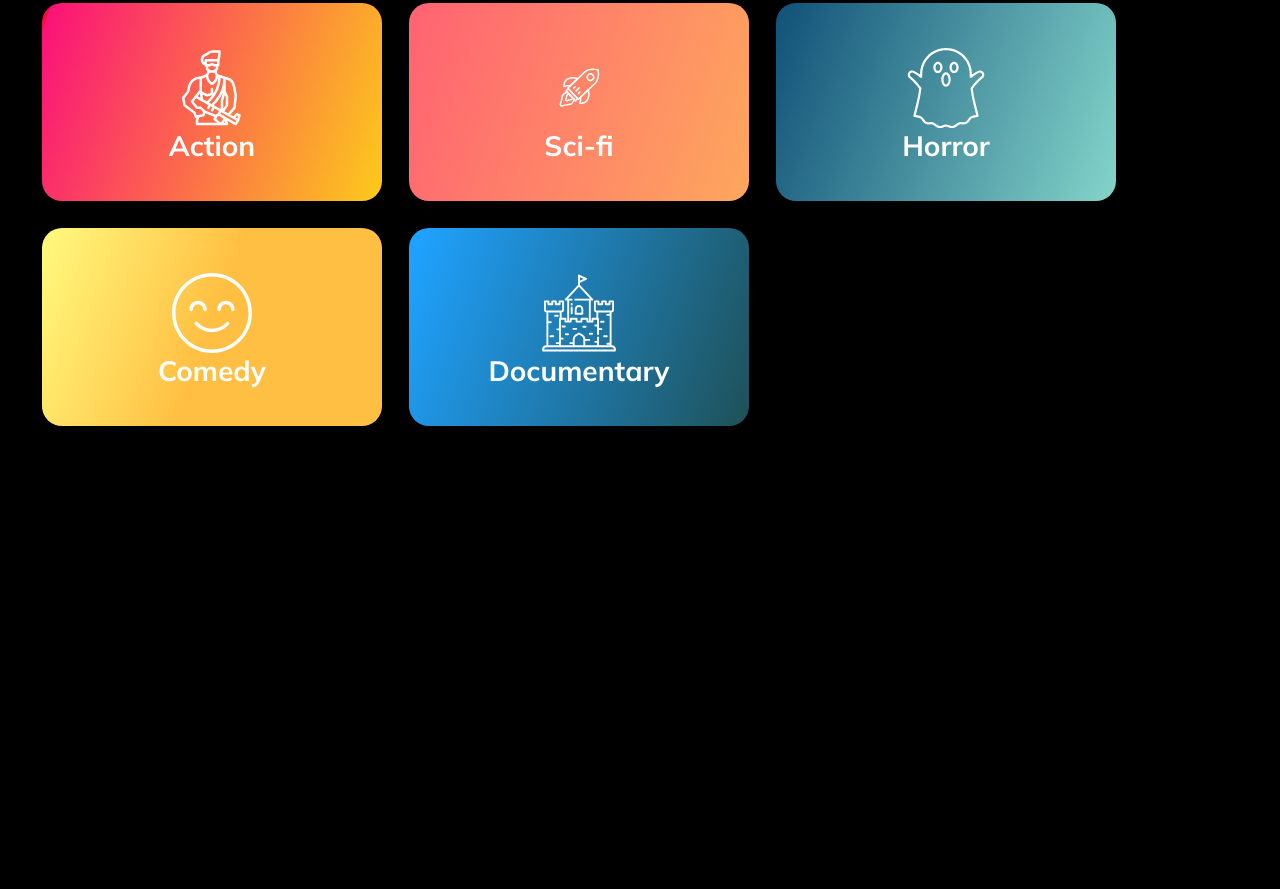
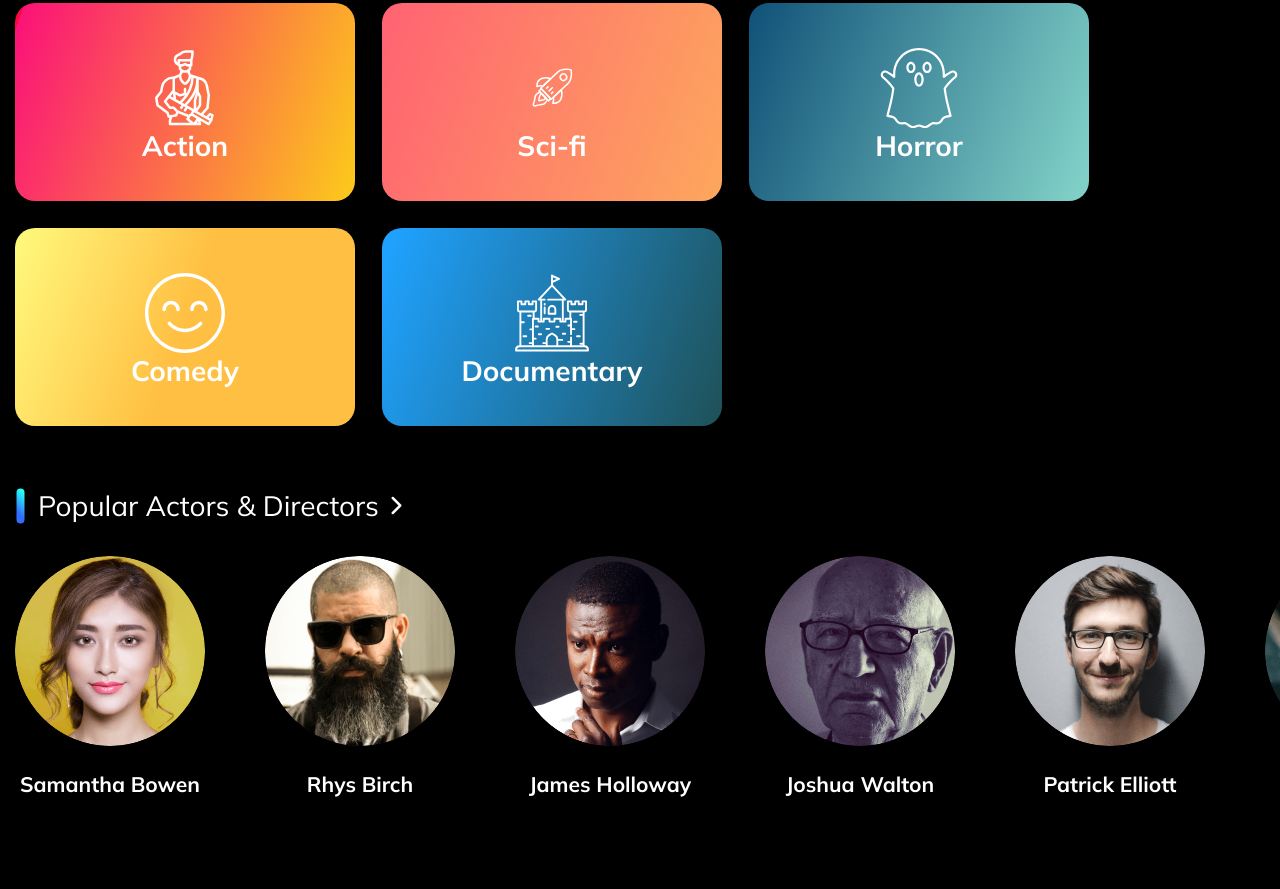
Before and after one commit to uma-frontend/justice-league, a plain HTML site: page index.html in a window 1280 px wide. Shown: the part 2384-3273 px from the top of the page. Before the commit the page ends 2880 px from the top, so only its background shows below. Drawn offline with Linux system fonts and the light colour scheme.

Commit message:
Add actors section and styling

```diff
--- a/css/style.css
+++ b/css/style.css
@@ -281,7 +281,7 @@ li{
    color: #fff;
    display: flex;
    align-items: center;
-   margin: 0px 0px 40px 0px;
+   margin: 0px 0px 40px -12px;
 }
 
 .main__title::before{
@@ -365,7 +365,6 @@ li{
    display: flex;
    align-items: center;
    justify-content: center;
-   margin: 0px 0px 0px 27px;
    border-radius: 20px;
    flex-direction: column;
 }
@@ -452,6 +451,35 @@ li{
 
 
 /*ACTORS*/
+.actors {
+   padding: 0px 0px 100px 0px;
+}
+
+.actors__list {
+   display: flex;
+   align-items: center;
+   margin: 0px 0px 0px -60px;
+}
+
+.actors__item {
+   width: 190px;
+   height: 233px;
+   text-align: center;
+   margin: 0px 0px 0px 60px;
+}
+
+.actors__item-img {
+   width: 190px;
+   height: 190px;
+   border-radius: 50%;
+   margin: 0px 0px 23px 0px;
+}
+
+.actors__name {
+   color: #fff;
+   line-height: 20px;
+}
+
 
 /*SOON*/
 
--- a/index.html
+++ b/index.html
@@ -261,12 +261,59 @@
                      <span class="popular__link-text">Documentary</span>
                   </a>
                </li>
-               <!--POPULAR ITEM-->
             </ul>
          </div>
       </div>
+
       <!--ACTORS-->
+      <div class="actors">
+         <!--CONTAINER and ACTORS CONTAINER-->
+         <div class="container actors__container">
+            <!--TITLE-->
+            <div class="actors__title main__title">
+               <span class="title-text">Popular Actors & Directors</span>
+               <span class="icon" ><i class="fa-solid fa-chevron-right"></i></span>
+            </div>
+            <!--ACTORS LIST-->
+            <div class="actors__list">
+               <!--ACTORS ITEM-->
+               <div class="actors__item">
+                  <img class="actors__item-img" src="img/samantha.png" srcset="img/samantha.png 1x, img/samantha@2x.png 2x" alt="samantha" width="190" height="190">
+                  <h3 class="actors__name">Samantha Bowen</h3>
+               </div>
+               <div class="actors__item">
+                  <img class="actors__item-img" src="img/rhys.png" srcset="img/rhys.png 1x, img/rhys@2x.png 2x" alt="rhys" width="190" height="190">
+                  <h3 class="actors__name">Rhys Birch</h3>
+               </div>
+
+               <!--ACTORS ITEM-->
+               <div class="actors__item">
+                  <img class="actors__item-img" src="img/james.png" srcset="img/james.png 1x, img/james@2x.png 2x" alt="james" width="190" height="190">
+                  <h3 class="actors__name">James Holloway</h3>
+               </div>
+
+               <!--ACTORS ITEM-->
+               <div class="actors__item">
+                  <img class="actors__item-img" src="img/joshua.png" srcset="img/joshua.png 1x, img/joshua@2x.png 2x" alt="joshua" width="190" height="190">
+                  <h3 class="actors__name">Joshua Walton</h3>
+               </div>
+
+               <!--ACTORS ITEM-->
+               <div class="actors__item">
+                  <img class="actors__item-img" src="img/patrick.png" srcset="img/patrick.png 1x, img/patrick@2x.png 2x" alt="patrick" width="190" height="190">
+                  <h3 class="actors__name">Patrick Elliott</h3>
+               </div>
+
+               <!--ACTORS ITEM-->
+               <div class="actors__item">
+                  <img class="actors__item-img" src="img/morgan.png" srcset="img/morgan.png 1x, img/morgan@2x.png 2x" alt="morgan" width="190" height="190">
+                  <h3 class="actors__name">Morgan O'Neill</h3>
+               </div>
+            </div>
+         </div>
+      </div>
       <!--SOON-->
+
       <!--REGISTER-->
    </main>
 
```
